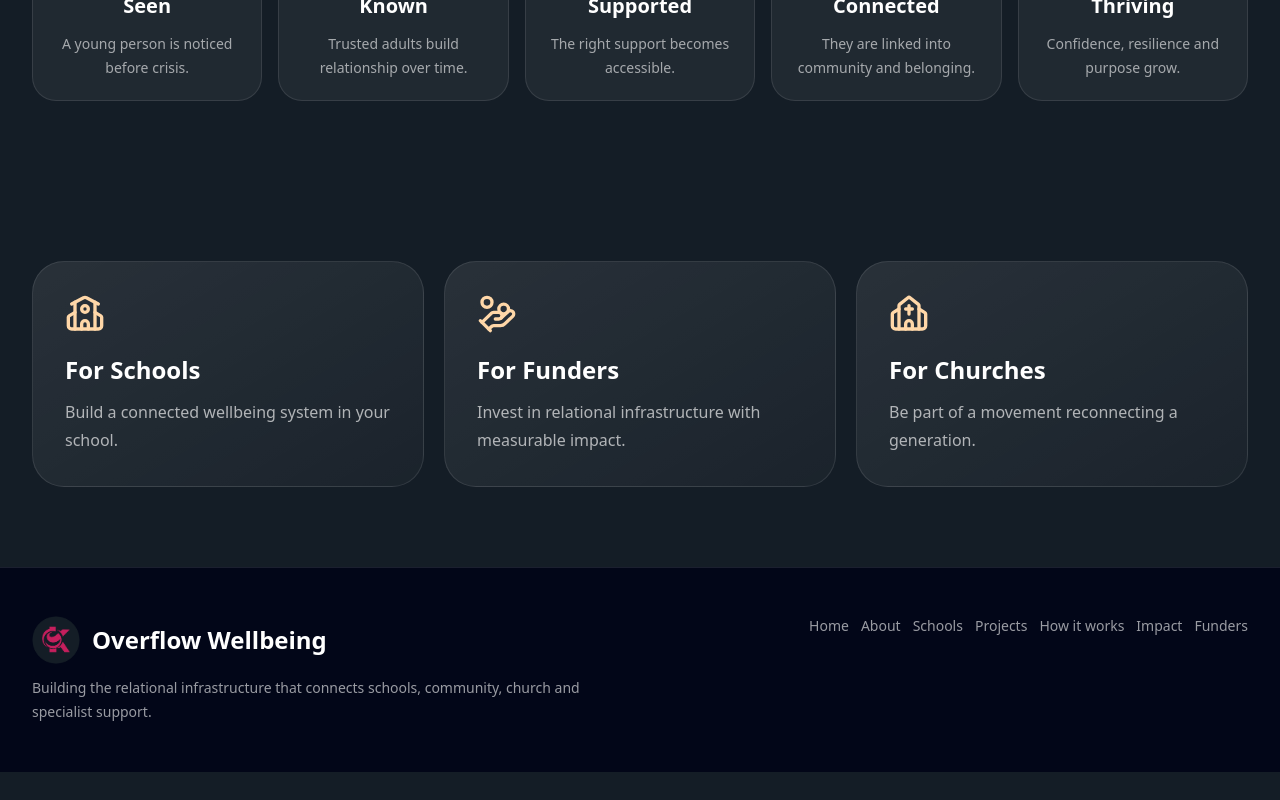
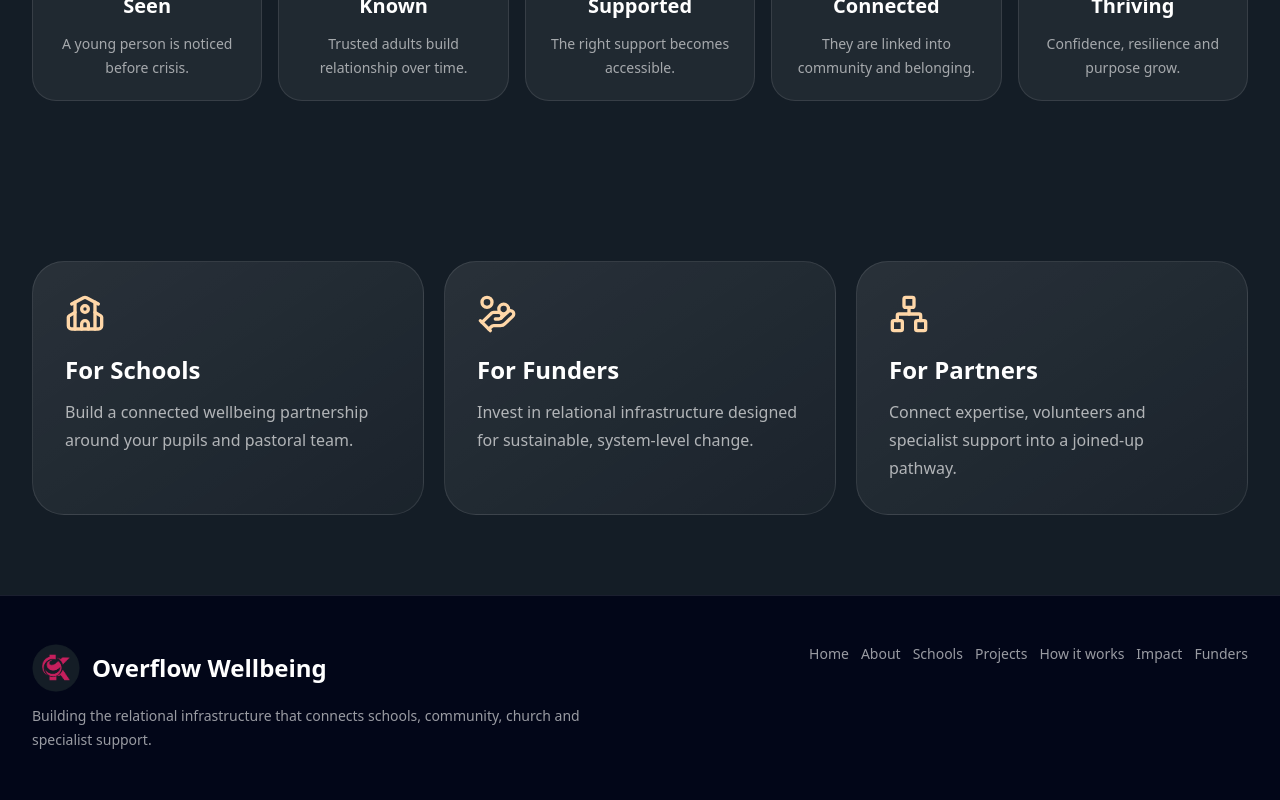
Before and after one commit to tomlambertstlukes-create/overflow-website, a Next.js app: page / in a window 1280 px wide. Shown: the part 6165-6965 px from the top of the page. Before the commit the page ends 6937 px from the top, so only its background shows below. Built offline with nearby package versions, Linux system fonts and the light colour scheme.

Commit message:
Prioritise professional website audiences

```diff
--- a/components/AudienceCTA.jsx
+++ b/components/AudienceCTA.jsx
@@ -1,11 +1,26 @@
 import Link from "next/link";
 import Section from "@/components/Section";
-import { School, HandCoins, Church } from "lucide-react";
+import { School, HandCoins, Network } from "lucide-react";
 
 const audiences = [
-  { icon: School, title: "For Schools", text: "Build a connected wellbeing system in your school.", href: "/schools" },
-  { icon: HandCoins, title: "For Funders", text: "Invest in relational infrastructure with measurable impact.", href: "/funders" },
-  { icon: Church, title: "For Churches", text: "Be part of a movement reconnecting a generation.", href: "/churches" },
+  {
+    icon: School,
+    title: "For Schools",
+    text: "Build a connected wellbeing partnership around your pupils and pastoral team.",
+    href: "/schools",
+  },
+  {
+    icon: HandCoins,
+    title: "For Funders",
+    text: "Invest in relational infrastructure designed for sustainable, system-level change.",
+    href: "/funders",
+  },
+  {
+    icon: Network,
+    title: "For Partners",
+    text: "Connect expertise, volunteers and specialist support into a joined-up pathway.",
+    href: "/how-it-works",
+  },
 ];
 
 export default function AudienceCTA() {
@@ -13,7 +28,11 @@ export default function AudienceCTA() {
     <Section>
       <div className="grid gap-5 lg:grid-cols-3">
         {audiences.map((item) => (
-          <Link key={item.title} href={item.href} className="rounded-[2rem] border border-white/10 bg-gradient-to-br from-white/[0.09] to-white/[0.03] p-8 transition hover:-translate-y-1">
+          <Link
+            key={item.title}
+            href={item.href}
+            className="rounded-[2rem] border border-white/10 bg-gradient-to-br from-white/[0.09] to-white/[0.03] p-8 transition hover:-translate-y-1"
+          >
             <item.icon className="h-10 w-10 text-orange-200" />
             <h3 className="mt-5 text-2xl font-black">{item.title}</h3>
             <p className="mt-3 leading-7 text-white/65">{item.text}</p>
```
